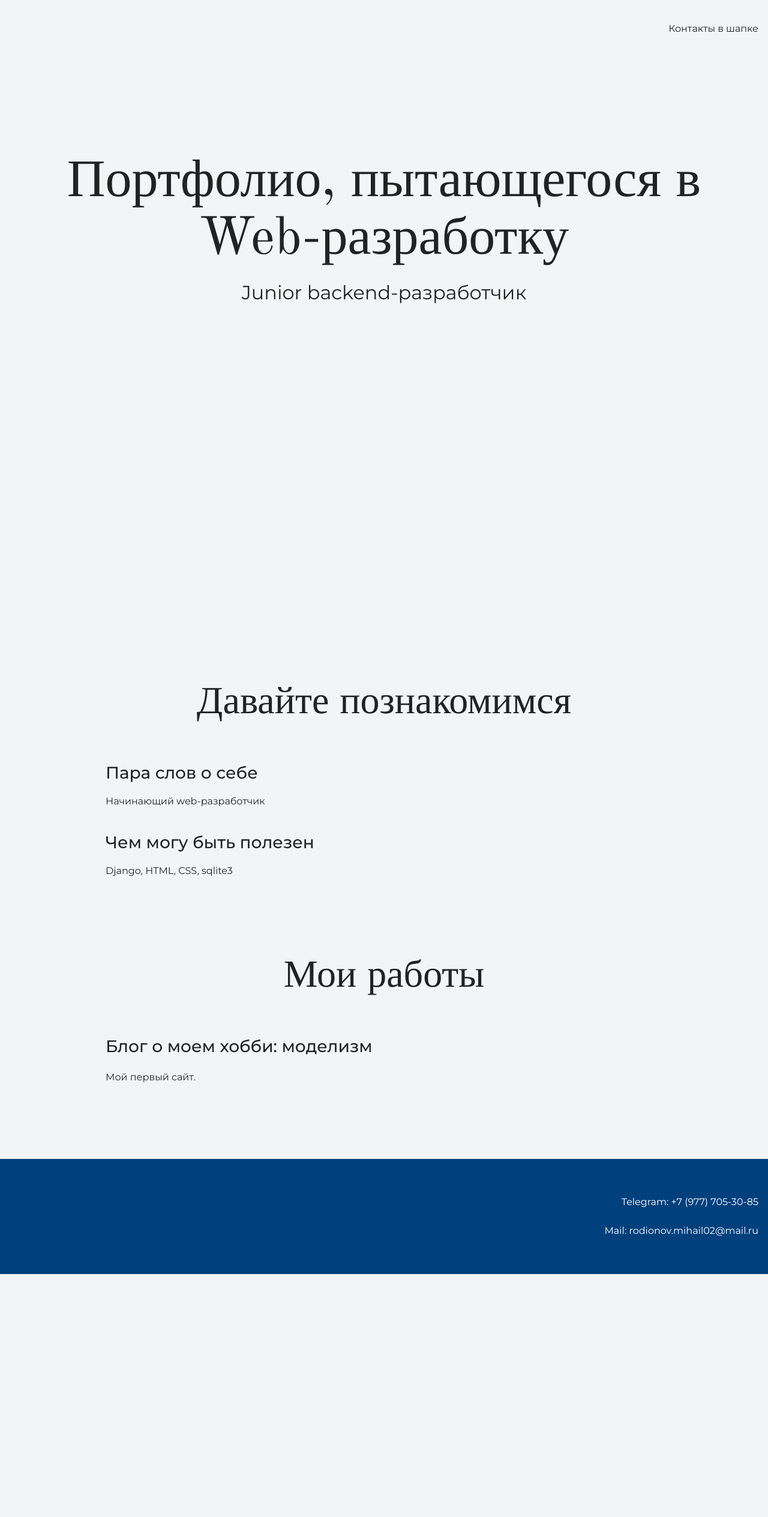
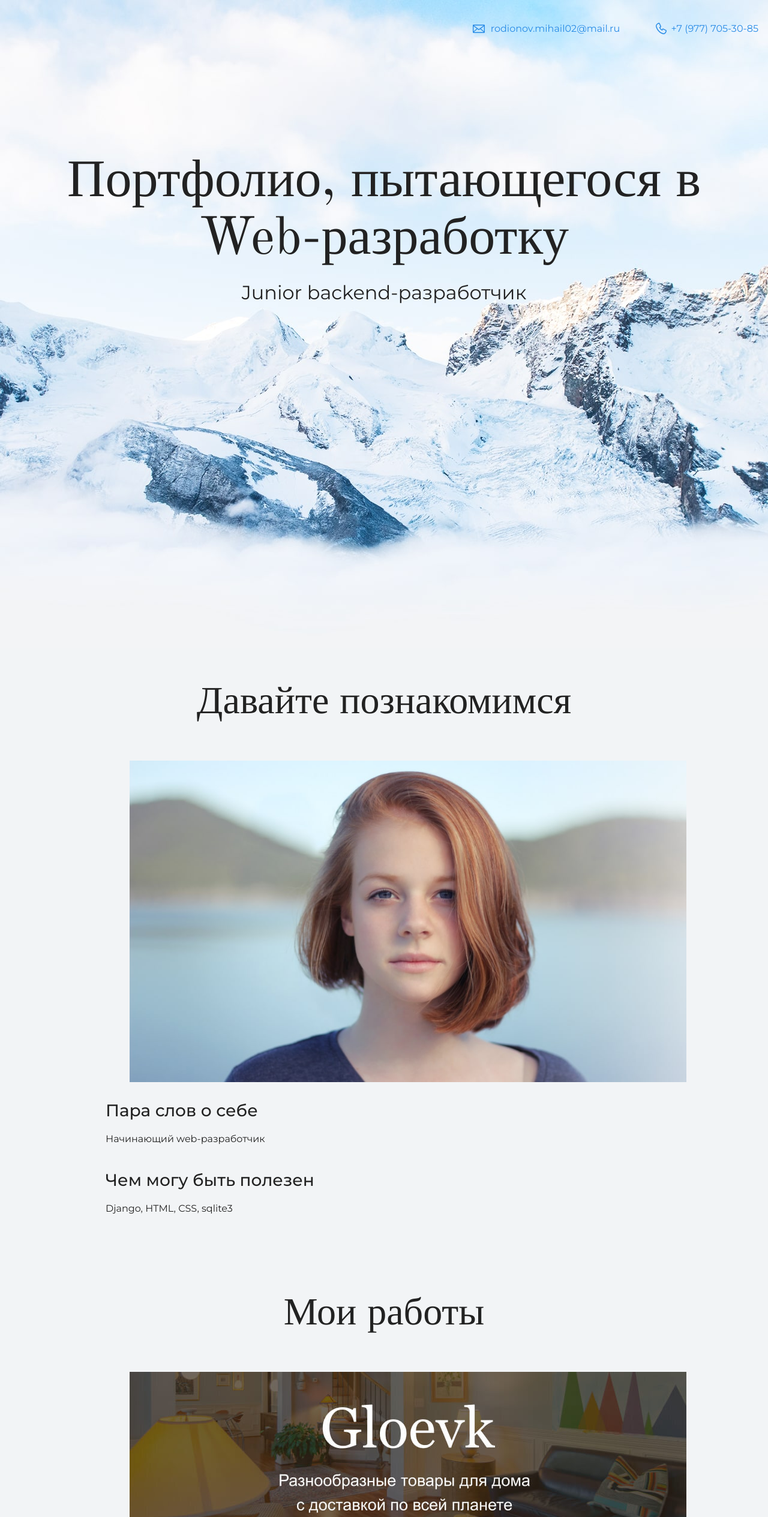
Before and after one commit to BabaikaRub/Portfolio, a plain HTML site: page index.html in a window 1280 px wide. Shown: the top 2529 px of the page at 60% size. Before the commit the page ends 2124 px from the top, so only its background shows below. Drawn offline with nearby package versions, Linux system fonts and the light colour scheme.

Commit message:
added some pictures and links

```diff
--- a/index.html
+++ b/index.html
@@ -10,7 +10,10 @@
   <body>
     <header class="page-header">
       <div class="container">
-        Контакты в шапке
+        <a class="header-email"
+        href="rodionov.mihail02@mail.ru">rodionov.mihail02@mail.ru</a>
+        <a class="header-phone"
+        href="tel: +79777053085">+7 (977) 705-30-85</a>
       </div>
     </header>
 
@@ -24,6 +27,9 @@
     <section class="intro">
       <div class="container">
         <h2 class="subheading">Давайте познакомимся</h2>
+        <figure>
+          <img src="files/user.jpg" width="928" height="536" alt="Фотография неопознанного енота">
+        </figure>
         <h3>Пара слов о себе</h3>
         <p>Начинающий web-разработчик</p>
         <h3>Чем могу быть полезен</h3>
@@ -34,16 +40,21 @@
     <section class="portfolio">
       <div class="container">
         <h2 class="subheading">Мои работы</h2>
-
-        <h3>Блог о моем хобби: моделизм</h3>
+        <figure>
+          <img src="files/project.jpg" width="928" height="536" alt="Сайт магазинов товаров для дома">
+        </figure>
+        <h3>Магазин товаров для дома</h3>
         <p>Мой первый сайт.</p>
+        <a class="button" href="source">Открыть страницу</a>
       </div>
     </section>
 
     <footer class="page-footer">
       <div class="container">
-        <p>Telegram: +7 (977) 705-30-85</p>
-        <p>Mail: rodionov.mihail02@mail.ru</p>
+        <a class="footer-email"
+        href="rodionv.mihail02@mail.ru">rodionov.mihail02@mail.ru</a>
+        <a class="footer-phone"
+        href="tel: +79777053085">+7 (977) 705-30-85</a>
       </div>
     </footer>
   </body>
```
Also changed, not shown: files/project.jpg (added), files/user.jpg (added), img/hero-bg.jpg (added), img/icon-css.svg (added), img/icon-email-footer.svg (added), img/icon-email-header.svg (added), img/icon-html.svg (added), img/icon-phone-footer.svg (added), img/icon-phone-header.svg (added), 1 other file.
